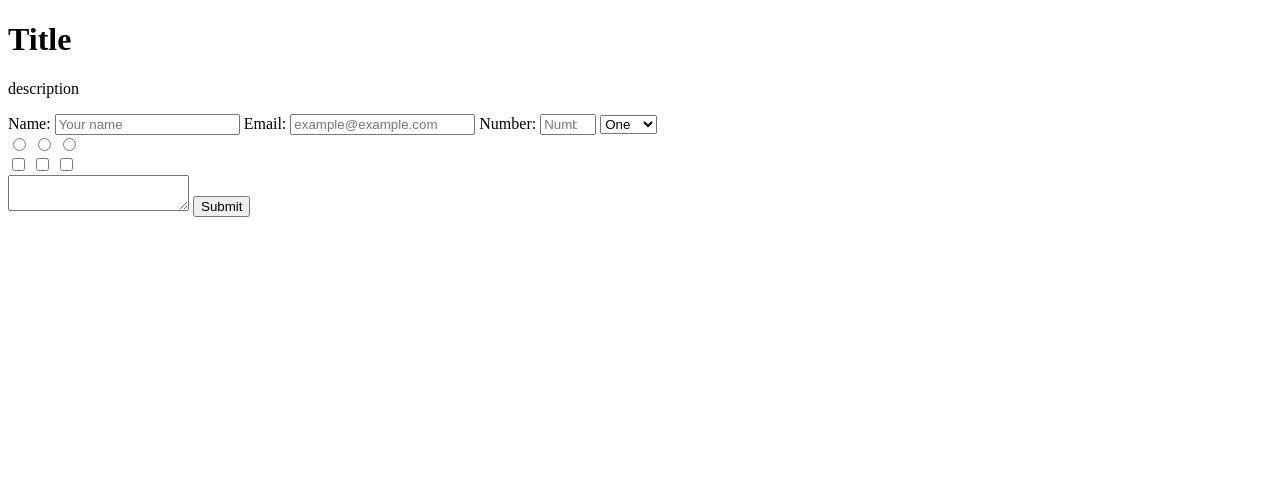
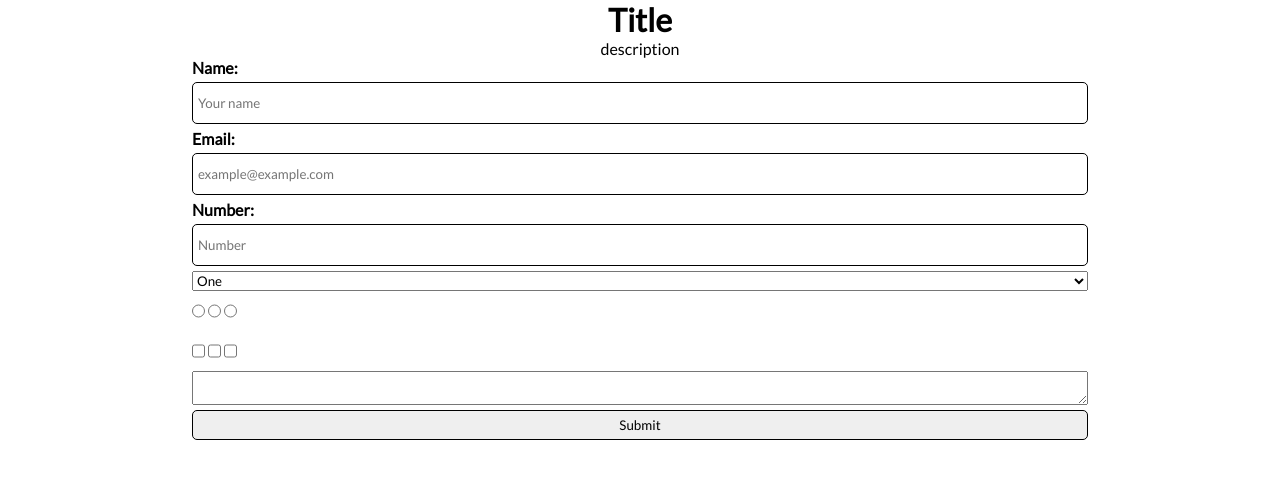
Before and after one commit to Pineapple6/surveyForm, a plain HTML site: page index.html in a window 1280 px wide. Drawn offline with Linux system fonts and the light colour scheme.

Commit message:
decorating

```diff
--- a/index.html
+++ b/index.html
@@ -3,6 +3,7 @@
 <head>
     <meta charset="UTF-8">
     <meta name="viewport" content="width=device-width, initial-scale=1.0">
+    <link rel="stylesheet" href="style.css">
     <title>Document</title>
 </head>
 <body>
--- a/style.css
+++ b/style.css
@@ -0,0 +1,31 @@
+@font-face {
+    font-family: Lato;
+    src: url(assets/Lato/Lato-Regular.ttf);
+}
+
+* {margin: 0; padding: 0; font-family: Lato;}
+
+body{
+    display: flex;
+    flex-direction: column;
+    align-items: center;
+}
+
+#survey-form {
+    display: flex;
+    flex-direction: column;
+    width: 70%;
+}
+
+input {
+    margin-top: 5px;
+    margin-bottom: 5px;
+    height: 30px;
+    border-radius: 5px;
+    border: 1px solid black;
+    padding: 5px;
+}
+
+label {
+    font-weight: bold;
+}
```
Also changed, not shown: assets/Lato/Lato-Black.ttf (added), assets/Lato/Lato-BlackItalic.ttf (added), assets/Lato/Lato-Bold.ttf (added), assets/Lato/Lato-BoldItalic.ttf (added), assets/Lato/Lato-Italic.ttf (added), assets/Lato/Lato-Light.ttf (added), assets/Lato/Lato-LightItalic.ttf (added), assets/Lato/Lato-Regular.ttf (added), assets/Lato/Lato-Thin.ttf (added), assets/Lato/Lato-ThinItalic.ttf (added), assets/Lato/OFL.txt (added).
